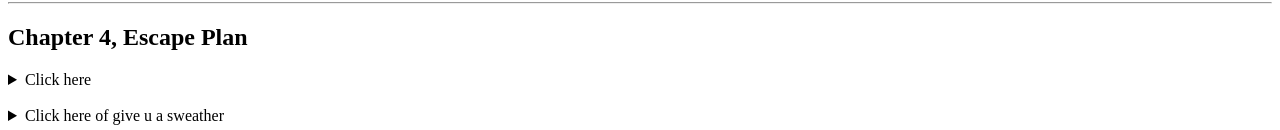
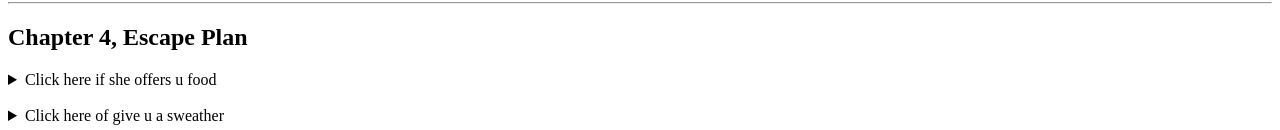
Before and after one commit to SniperEbaad/Survive-Grandma-Project, a plain HTML site: page index.html in a window 1280 px wide. Shown: the part 670-800 px from the top of the page. Drawn offline with Linux system fonts and the light colour scheme.

Commit message:
Correct HTML structure and content errors
Fixed HTML formatting issues and improved content clarity.

```diff
--- a/index.html
+++ b/index.html
@@ -32,15 +32,14 @@
 <hr>
 <h2>Chapter 4, Escape Plan</h2>
 <details>
-    <summary>Click here</summary>
+    <summary>Click here if she offers u food</summary>
     <p>Say Tiny Bit please. Never No if you say No You will be forced to eat a lot</p>
 </details>
 <br>
 
 <details>
-    <summary>Click here of give u a sweather
+    <summary>Click here of give u a sweather</summary>
         <p>Tell her ur sweating because uu ran a maraton</p>
-    </summary>
 </details>
 <hr>
 <h2>Excuse Generator</h2>
```
